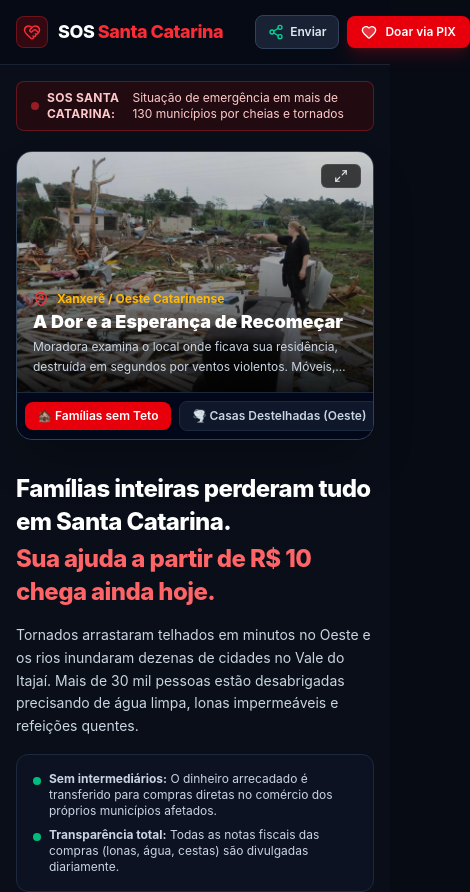
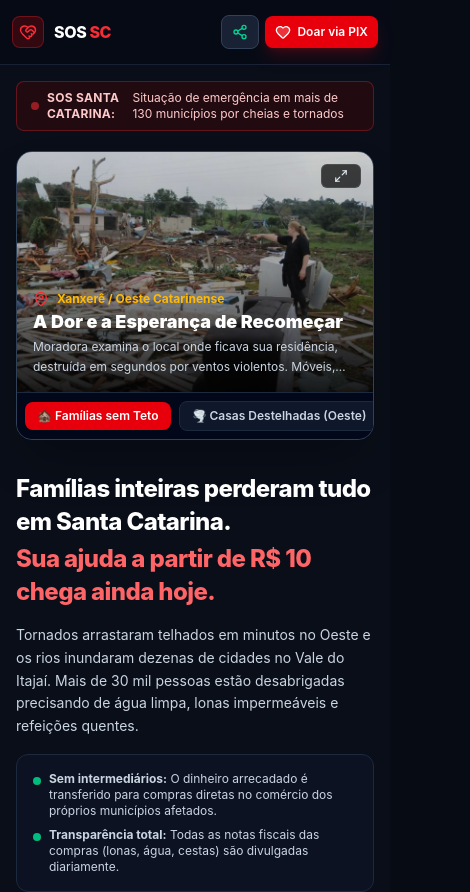
Before and after one commit to investimentosdosheiik/doa-o-sc-, a React (Vite) app: page / in a window 390 px wide. Shown: the top 892 px of the page, 470 px wide, since content can reach past the window. Built offline with nearby package versions, Linux system fonts and the light colour scheme.

Commit message:
Fix mobile header overflow and compact navigation

```diff
--- a/src/components/TopBar.tsx
+++ b/src/components/TopBar.tsx
@@ -44,83 +44,56 @@ export const TopBar: React.FC<TopBarProps> = ({ onOpenDonate }) => {
 
   return (
     <header className="sticky top-0 z-40 w-full border-b border-slate-800/80 bg-[#070b14]/90 backdrop-blur-md">
-      <div className="mx-auto flex h-16 max-w-7xl items-center justify-between gap-8 px-4 sm:px-6 lg:px-8">
-        {/* Zone 1: Brand Wordmark (Single element) */}
+      <div className="mx-auto flex h-16 max-w-7xl items-center justify-between gap-2 px-3 sm:gap-8 sm:px-6 lg:px-8">
+        {/* Compact brand keeps the header from overflowing on narrow screens. */}
         <a
           href="#topo"
-          className="group flex items-center gap-2.5 text-lg font-bold tracking-tight text-white whitespace-nowrap shrink-0 transition-opacity hover:opacity-90"
+          className="group flex shrink-0 items-center gap-2.5 whitespace-nowrap text-base font-bold tracking-tight text-white transition-opacity hover:opacity-90 sm:text-lg"
         >
-          <span className="flex h-8 w-8 items-center justify-center rounded-lg bg-red-600/20 text-red-500 border border-red-500/30">
+          <span className="flex h-8 w-8 items-center justify-center rounded-lg border border-red-500/30 bg-red-600/20 text-red-500">
             <HeartHandshake className="h-4.5 w-4.5" />
           </span>
           <span className="font-extrabold tracking-tight">
-            SOS <span className="text-red-500">Santa Catarina</span>
+            SOS <span className="text-red-500">SC</span>
+            <span className="hidden text-red-500 sm:inline">Santa Catarina</span>
           </span>
         </a>
 
-        {/* Zone 2: 4-5 Clean single-line text navigation links */}
-        <nav className="hidden md:flex items-center gap-7 text-sm font-medium text-slate-300">
-          <a
-            href="#crise"
-            className="hover:text-white transition-colors whitespace-nowrap shrink-0"
-          >
-            A Crise
-          </a>
-          <a
-            href="#galeria"
-            className="hover:text-white transition-colors whitespace-nowrap shrink-0"
-          >
-            Galeria Fotográfica
-          </a>
-          <a
-            href="#impacto"
-            className="hover:text-white transition-colors whitespace-nowrap shrink-0"
-          >
-            Calculadora de Impacto
-          </a>
-          <a
-            href="#atualizacoes"
-            className="hover:text-white transition-colors whitespace-nowrap shrink-0"
-          >
-            Atualizações
-          </a>
-          <a
-            href="#faq"
-            className="hover:text-white transition-colors whitespace-nowrap shrink-0"
-          >
-            Transparência & FAQ
-          </a>
+        <nav className="hidden items-center gap-7 text-sm font-medium text-slate-300 md:flex">
+          <a href="#crise" className="shrink-0 whitespace-nowrap transition-colors hover:text-white">A Crise</a>
+          <a href="#galeria" className="shrink-0 whitespace-nowrap transition-colors hover:text-white">Galeria Fotográfica</a>
+          <a href="#impacto" className="shrink-0 whitespace-nowrap transition-colors hover:text-white">Calculadora de Impacto</a>
+          <a href="#atualizacoes" className="shrink-0 whitespace-nowrap transition-colors hover:text-white">Atualizações</a>
+          <a href="#faq" className="shrink-0 whitespace-nowrap transition-colors hover:text-white">Transparência &amp; FAQ</a>
         </nav>
 
-        {/* Zone 3: Actions (Share + Primary Donate) */}
-        <div className="flex items-center gap-2 sm:gap-3 shrink-0">
-          {/* Share Button (Web Share API with WhatsApp fallback) */}
+        <div className="flex shrink-0 items-center gap-1.5 sm:gap-3">
           <button
             type="button"
             onClick={handleShare}
-            className="group inline-flex items-center gap-1.5 rounded-lg border border-slate-700 bg-slate-800/80 px-3 py-2 text-xs sm:text-sm font-semibold text-slate-200 transition-all duration-200 hover:bg-slate-700 hover:text-white hover:border-slate-600 active:scale-[0.98] cursor-pointer whitespace-nowrap shrink-0"
+            aria-label={hasCopiedLink ? 'Link copiado' : 'Compartilhar no WhatsApp ou com amigos'}
+            className="group inline-flex items-center gap-1.5 rounded-lg border border-slate-700 bg-slate-800/80 px-2.5 py-2 text-xs font-semibold text-slate-200 transition-all duration-200 hover:border-emerald-500/50 hover:bg-slate-700 sm:px-3 sm:text-sm"
             title="Compartilhar no WhatsApp ou com amigos"
           >
             {hasCopiedLink ? (
               <>
                 <Check className="h-4 w-4 text-emerald-400" />
-                <span>Copiado!</span>
+                <span className="hidden sm:inline">Copiado!</span>
               </>
             ) : (
               <>
                 <Share2 className="h-4 w-4 text-emerald-400 transition-transform group-hover:scale-110" />
                 <span className="hidden sm:inline">Compartilhar</span>
-                <span className="sm:hidden">Enviar</span>
               </>
             )}
           </button>
 
-          {/* Primary Donate Action */}
           <button
+            type="button"
             onClick={onOpenDonate}
-            className="group inline-flex items-center gap-2 rounded-lg bg-red-600 px-3.5 sm:px-4 py-2 text-xs sm:text-sm font-semibold text-white shadow-lg shadow-red-600/20 transition-all duration-200 hover:bg-red-500 hover:shadow-red-500/30 active:scale-[0.98] whitespace-nowrap shrink-0 cursor-pointer"
+            className="group inline-flex items-center gap-1.5 rounded-lg bg-red-600 px-2.5 py-2 text-xs font-semibold text-white shadow-lg shadow-red-600/20 transition-all duration-200 hover:bg-red-500 sm:gap-2 sm:px-4 sm:text-sm"
           >
-            <Heart className="h-4 w-4 fill-white/20 transition-transform group-hover:scale-110" />
+            <Heart className="h-4 w-4 shrink-0 fill-white/20 transition-transform group-hover:scale-110" />
             <span>Doar via PIX</span>
           </button>
         </div>
```
